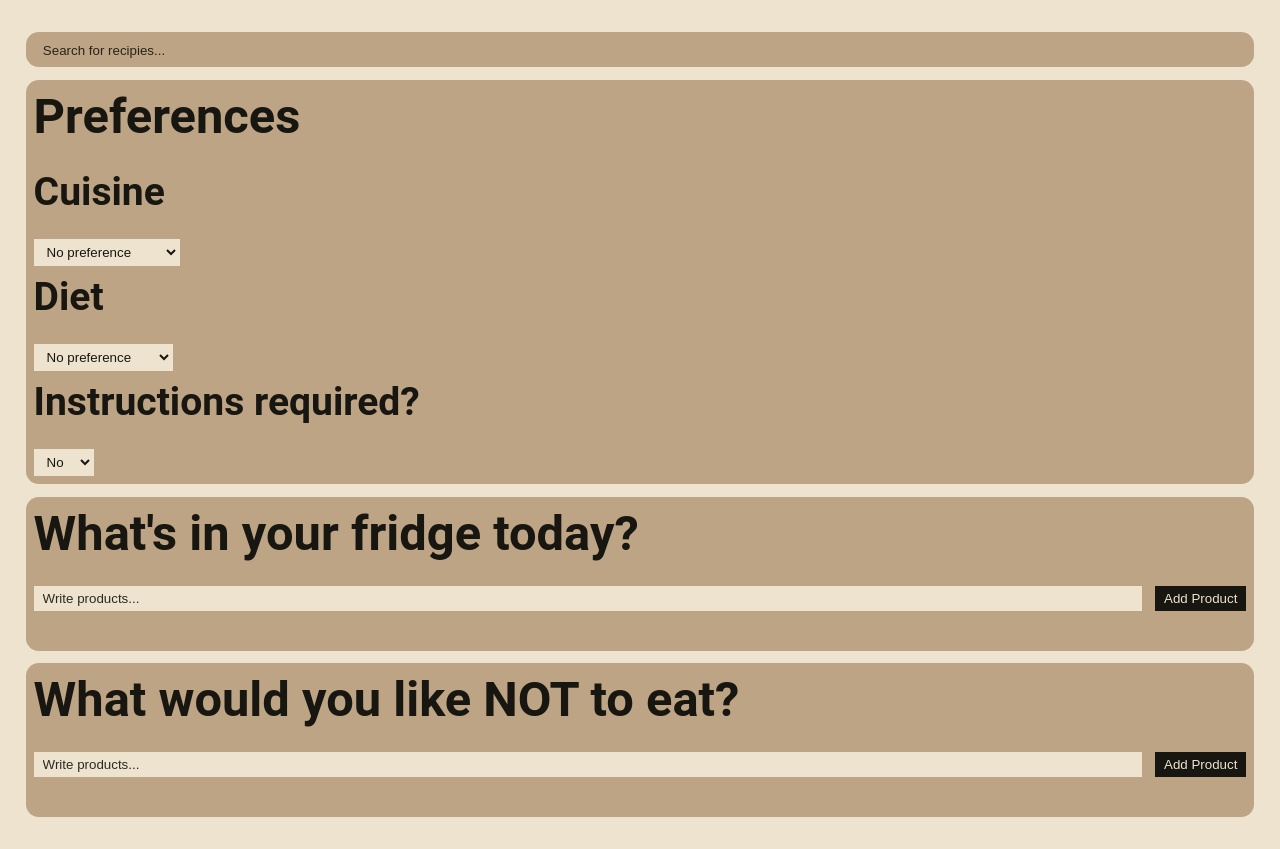
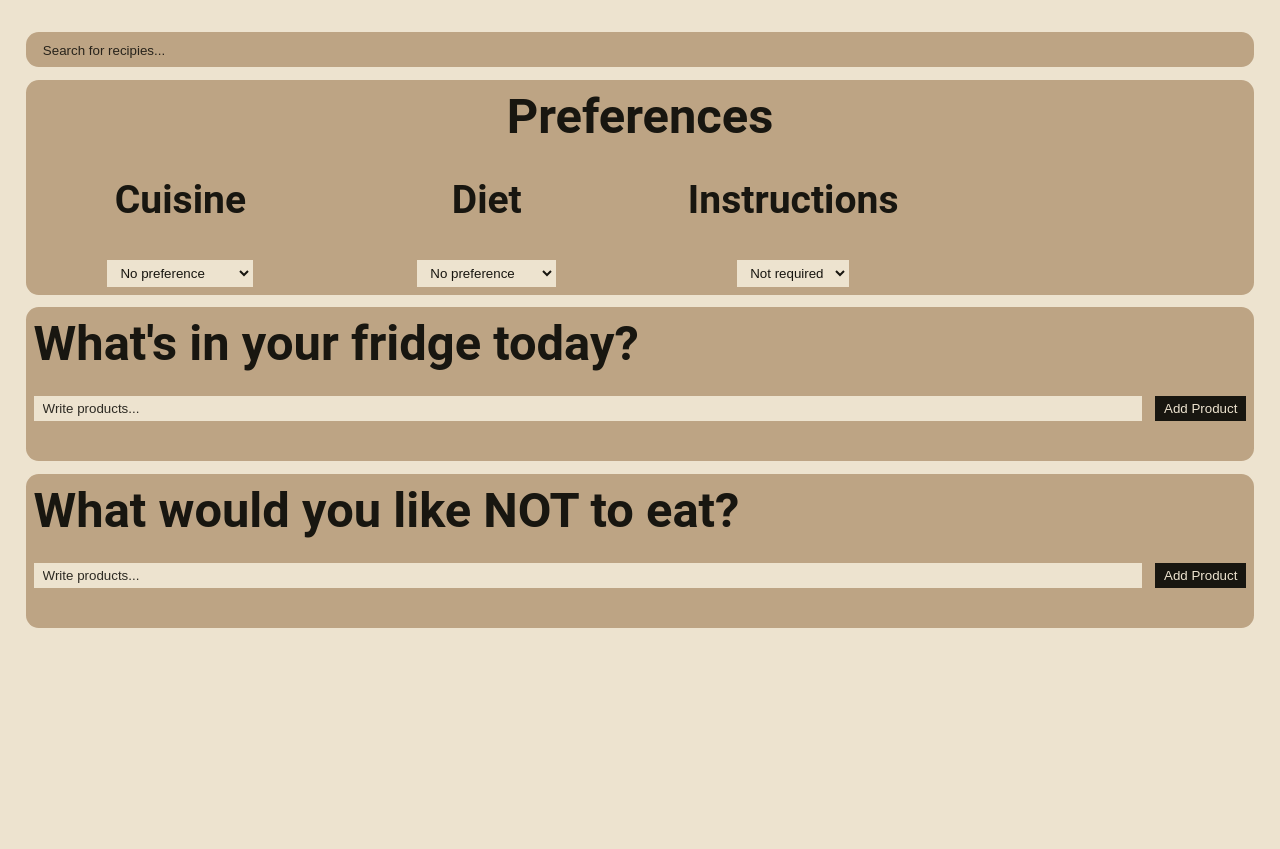
Before and after one commit to lekcik/myCook, a React (Vite) app in the folder myCook/: page / in a window 1280 px wide. After the commit the page ends 800 px from the top, so only its background shows below. Built offline with nearby package versions, Linux system fonts and the light colour scheme.

Commit message:
preferences styling added

```diff
--- a/myCook/src/components/input components/Preferences.jsx
+++ b/myCook/src/components/input components/Preferences.jsx
@@ -48,10 +48,10 @@ function Preferences() {
                 </div>
 
                 <div>
-                    <h3>Instructions required?</h3>
+                    <h3>Instructions</h3>
                     <select value={receipt.instructionsRequired} name="instructionsRequired" id="instructionsRequired" onChange={changeHadler}>
-                        <option value={false}>No</option>
-                        <option value={true}>Yes</option>
+                        <option value={false}>Not required</option>
+                        <option value={true}>Required</option>
                     </select>
                 </div>
             </form>
--- a/myCook/src/components/input components/preferences.css
+++ b/myCook/src/components/input components/preferences.css
@@ -1,5 +1,20 @@
 section.preferences form {
+    display: grid;
+    grid-template-columns: repeat(auto-fill, minmax(240px, 1fr));
+    justify-content: center;
+    gap: var(--gap-index);
+}
 
+section.preferences form div {
+    display: flex;
+    flex-direction: column;
+    justify-content: center;
+    align-items: center;
+    gap: var(--gap-index);
+}
+
+section.preferences h2 {
+    text-align: center;
 }
 
 section.preferences select {
```
